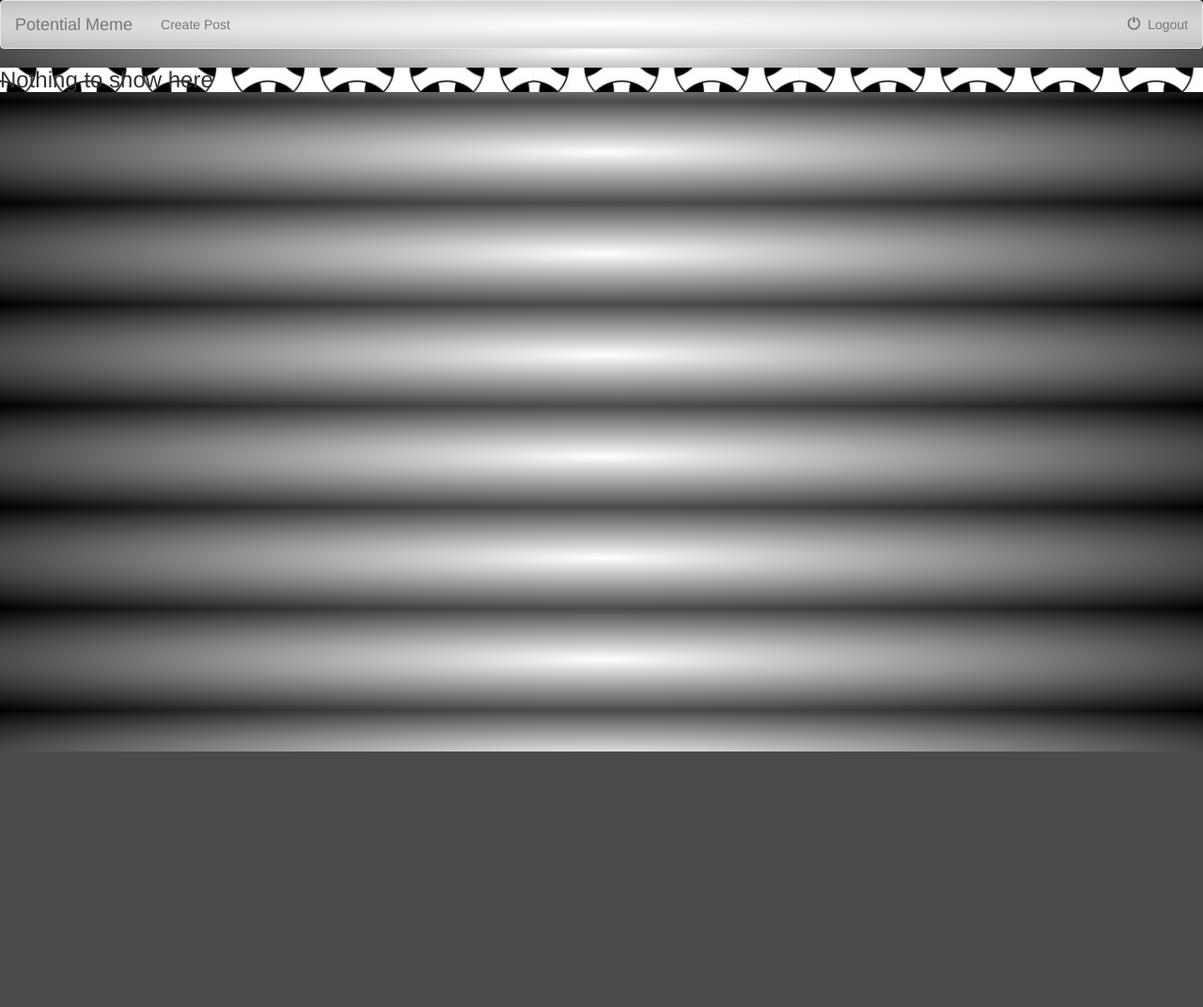
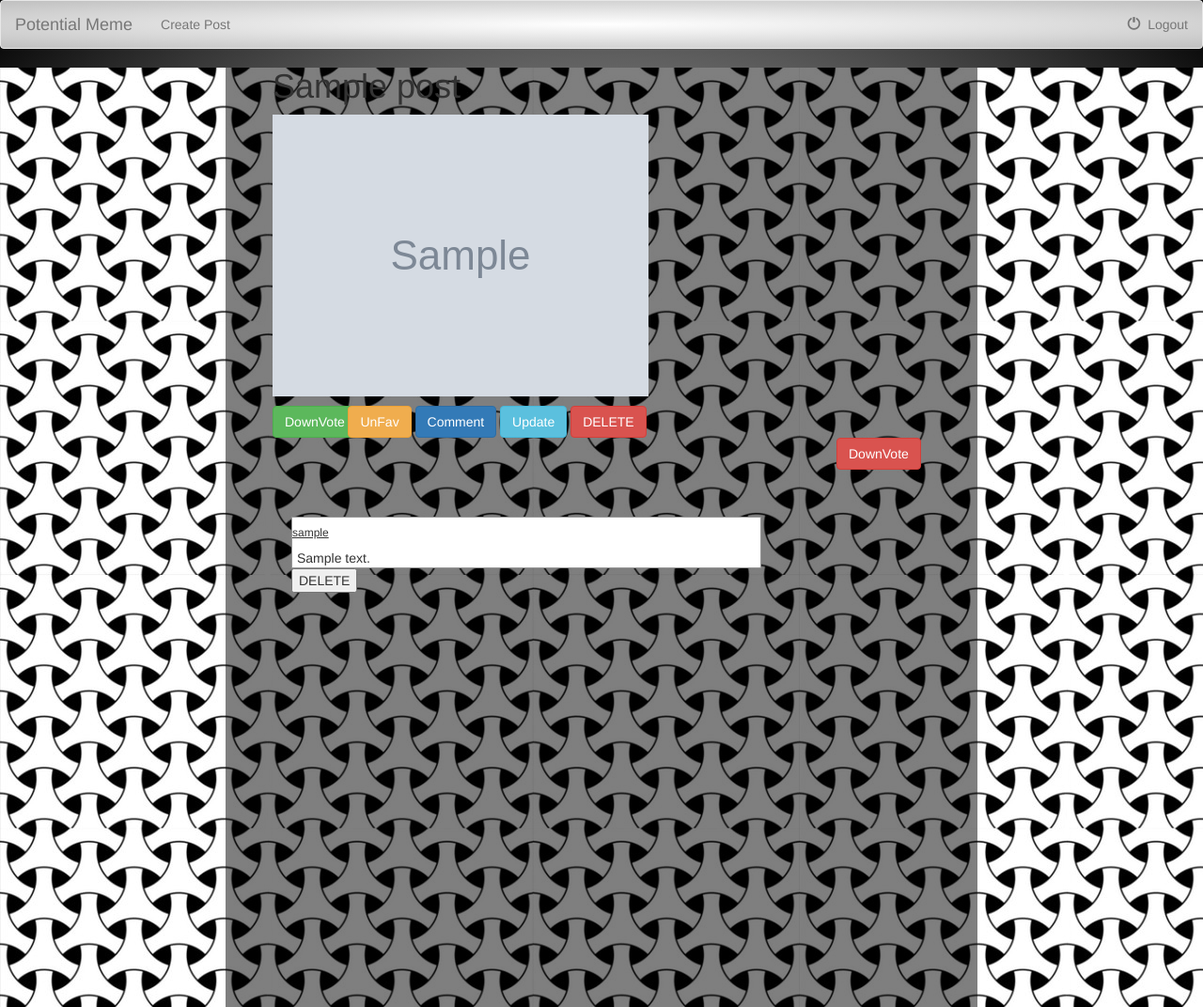
Before and after one commit to Squadella/PotentialMeme, a Django app: page /images/1/ in a window 1280 px wide. Shown: the whole page at 94% size. Before the commit the page ends 800 px from the top, so only its background shows below. Run offline with Django 3.2, Linux system fonts and the light colour scheme; a user stored in the database is signed in; tables that the repository leaves empty hold one stand-in row (values such as "Sample post"); grey boxes marked "Sample" are stand-in pictures; some libraries are stand-ins or nearby versions.

Commit message:
Fix the detail.html lost in last commits.

```diff
--- a/images/templates/images/detail.html
+++ b/images/templates/images/detail.html
@@ -1,78 +1,94 @@
-<!--Includes, to be moved in a general html file-->
 {% extends 'images/navbar.html' %}
 
 {% block body %}
 {% load staticfiles %}
+<link rel="stylesheet" href="https://maxcdn.bootstrapcdn.com/bootstrap/3.3.7/css/bootstrap.min.css" integrity="sha384-BVYiiSIFeK1dGmJRAkycuHAHRg32OmUcww7on3RYdg4Va+PmSTsz/K68vbdEjh4u" crossorigin="anonymous">
 <link rel="stylesheet" href="{% static '/css/index.css' %}">
-<link rel="stylesheet" href="https://maxcdn.bootstrapcdn.com/bootstrap/3.3.7/css/bootstrap.min.css" integrity="sha384-BVYiiSIFeK1dGmJRAkycuHAHRg32OmUcww7on3RYdg4Va+PmSTsz/K68vbdEjh4u" crossorigin="anonymous">
-
-<div style="background-image: url({% static '/img/motif.jpg' %});">
-    {% if allPosts %}
-        <ul>
-            {% for post in allPosts %}
-                <div style="background-color: rgba(0,0,0,0.5);margin-top: 10px; width: 800px; margin-left: auto;margin-right: auto">
-                <div style="margin-top: 10px; width: 500px; margin-left: auto;margin-right: auto">
-                        <li>
-                        <div style="margin-bottom: 10px; float: left; margin-left: 40%; height: auto"><h3><u><a href="{% url 'images:detail' post.id %}" style="color: white">{{ post.title }}</a></u></h3></div>
-                        <a href="{% url 'images:detail' post.id %}"><img src="{{ post.image.url }}" class="img-responsive center" style="max-width: 95%; height: auto;"><br></a>
-                        {% if user.is_authenticated %}
-                        <div style="float: left">
-                            <a><form>
 
 
+<div style="background-image: url({% static '/img/motif.jpg' %});height: 1000px">
+    <div style="background-color: rgba(0,0,0,0.5); margin-left: auto; margin-right: auto; width: 800px;height: 1000px;">
+        <div style="margin-left: auto; margin-right: auto; width: 800px;">
+            <h1 style="margin-left: 50px">{{ post.title }} </h1>
+            <body>
+            <div style="margin-left: 50px; opacity: 1">
+                <div style="max-width: 700px">
+                    <a href="{{ post.image.url }}"><img src="{{ post.image.url }}"class="img-responsive" style="max-width: 100%; height: auto; display: block; margin-bottom: 10px"></a>
+                </div>
+                {% if user.is_authenticated %}
+                    <div class="gauche">
+                        <li style="list-style: none">
+                            {% for upVote in post.favorite_set.all %}
+                                {% if upVote.user == user %}
+                                    {% if upVote.isUpVoted == True %}
+                                        <input type="button" class="btn btn-success" id="{{ post.id }}" name="Up Vote" value="DownVote">
+                                    {% else %}
                                         <input type="button" class="btn btn-success" id="{{ post.id }}" name="Up Vote" value="UpVote">
-
-
-
+                                    {% endif %}
+                                {% endif %}
+                            {% endfor %}
+                        </li>
+                    </div>
+                    <div class="droite">
+                    {% if post.favorite_set.all %}
+                        {% for upVote in post.favorite_set.all %}
+                            {% if upVote.user == user %}
+                                {% if upVote.isFavorite == True %}
+                                    <span><input style="margin-left: 4%" type="button" class="btn btn-warning" id="{{ post.id }}" value="UnFav"></span>
+                                {% else %}
+                                    <span><input style="margin-left: 4%" type="button" class="btn btn-warning" id="{{ post.id }}" value="Fav"></span>
+                                {% endif %}
+                            {% endif %}
+                        {% endfor %}
+                    {% else %}
+                        <span><input style="margin-left: 4%" type="button" class="btn btn-warning" id="{{ post.id }}" value="Fav"></span>
+                    {% endif %}
+                        <div class="btn btn-primary"><a href="{% url 'images:comment' post.id%}" style="color: white">Comment</a></div>
+                        <a><form action="{% url 'images:UpdatePost' post.id %}" method="post">
+                            {% csrf_token %}
+                            <input type="submit" class="btn btn-info" value="Update">
                         </form></a>
                         <a><form action="{% url 'images:DeletePost' post.id %}" method="post">
                             {% csrf_token %}
                             <input type="submit" class="btn btn-danger" value="DELETE">
                         </form></a>
-                            <a><form action="{% url 'images:UpdatePost' post.id %}" method="post">
-                                {% csrf_token %}
-                                <input type="submit" class="btn btn-info" value="Update">
-                            </form></a>
                     </div>
-
-                    </li>
+                    <div style="margin-left: 80%">
+                        <li style="list-style: none">
                             {% for upVote in post.favorite_set.all %}
                                 {% if upVote.user == user %}
-                                {% if upVote.isFavorite == True %}
-                                    <div style="margin-left: 47%;"><a><span><input type="button" class="btn btn-warning" id="{{ post.id }}" value="unFav"></span></a></div>
+                                    {% if upVote.isUpVoted == True %}
+                                        <input type="button" class="btn btn-danger" id="{{ post.id }}" name="Up Vote" value="DownVote">
                                     {% else %}
-                                    <div style="margin-left: 47%;"><a><span><input type="button" class="btn btn-warning" id="{{ post.id }}" value="Fav"></span></a></div>
+                                        <input type="button" class="btn btn-success" id="{{ post.id }}" name="Up Vote" value="UpVote">
                 {% endif %}
                                 {% endif %}
                             {% endfor %}
-
+                        </li>
+                    </div>
                 {% endif %}
-                    <img src="{% static 'img/separator.png' %}" style="margin-left: auto;margin-right: auto; max-width: 100%;">
+                <br>
+                <br>
+                <div style="margin-left: 20px; margin-top: 10px">
+                    {% if post.comment_set.all %}
+                        {% for comment in post.comment_set.all %}
+                            <div style="background-color: white;border: solid 1px rgb(150, 150, 150); margin-top: 3px; width: 500px">
+                                <h6><u>{{ comment.author }}</u></h6>
+                                <div style="margin-left: 5px"><li>{{ comment.content }}</li></div>
+                            </div>
+                            {% if user.is_authenticated and user == comment.author %}
+                                <form action="{% url 'images:DeleteComment' comment.pk %}" method="post">
+                                    {% csrf_token %}
+                                    <input type="submit" value="DELETE">
+                                </form>
+                            {% endif %}
+                        {% endfor %}
+                    {% endif %}
                 </div>
             </div>
-                {% endfor %}
-
-
-        </ul>
-        {% if is_paginated %}
-            <div class="pagination">
-                <span class="page-links">
-                    {% if page_obj.has_previous %}
-                        <a href="/images?page={{ page_obj.previous_page_number }}">previous</a>
-                    {% endif %}
-                    <span class="current">
-                        Page {{ page_obj.number }} of {{ page_obj.paginator.num_pages }}
-                    </span>
-                    {% if page_obj.has_next %}
-                        <a href="/images?page={{ page_obj.next_page_number }}">next</a>
-                    {% endif %}
-                </span>
+            </body>
         </div>
-        {% endif %}
-    {%  else %}
-        <h3>Nothing to show here</h3>
-    {%  endif %}
-
+    </div>
 </div>
 
 <script src="https://ajax.googleapis.com/ajax/libs/jquery/3.1.1/jquery.min.js"></script>
```
Lines whose indentation alone changed are shown as unchanged.
